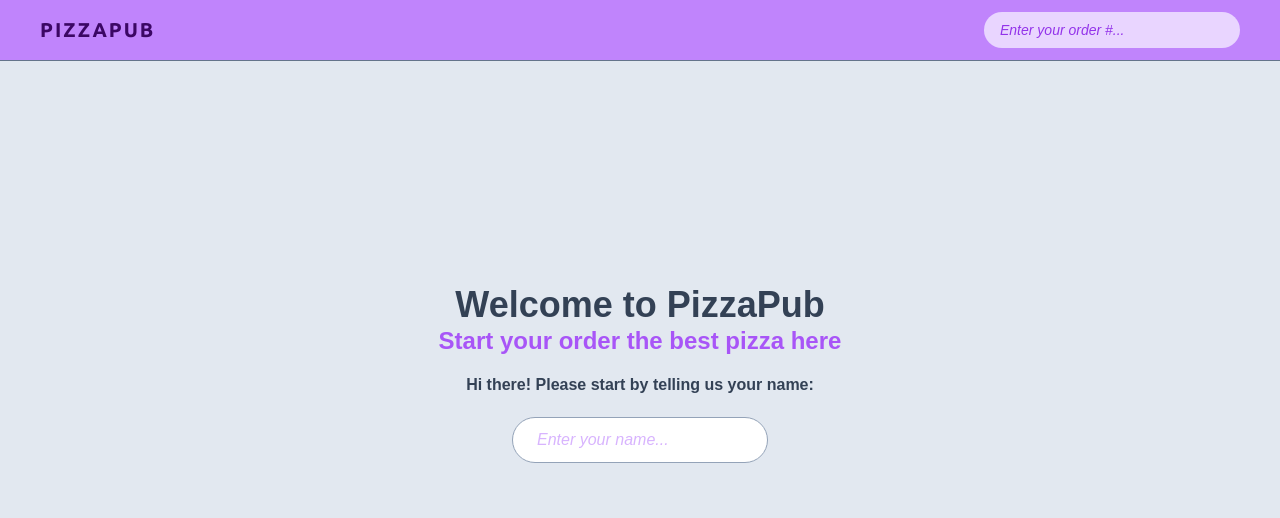
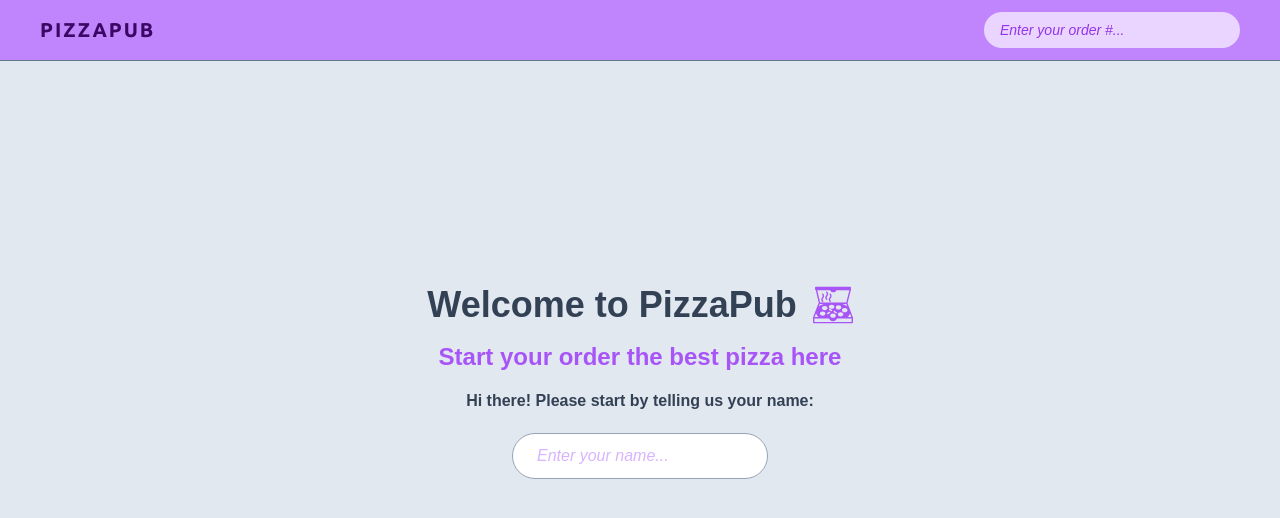
Before and after one commit to bakNa2t/pizzapub, a React (Vite) app: page / in a window 1280 px wide. Shown: the top 518 px of the page. Built offline with nearby package versions, Linux system fonts and the light colour scheme; a web font is replaced by a local one.

Commit message:
Added logo to MainPage

```diff
--- a/src/ui-blocks/MainPage.jsx
+++ b/src/ui-blocks/MainPage.jsx
@@ -4,13 +4,74 @@ import Button from "./Button";
 
 function MainPage() {
   const username = useSelector((state) => state.user.username);
+  const logo = (
+    <svg
+      fill="rgb(168,85,247)"
+      height="40px"
+      width="40px"
+      version="1.1"
+      xmlns="http://www.w3.org/2000/svg"
+      viewBox="0 0 58 58"
+    >
+      <g>
+        <path
+          d="M22.887,21.146c0,1.229,0.479,2.386,1.35,3.256c0.195,0.195,0.451,0.293,0.707,0.293c0.256,0,0.512-0.098,0.707-0.293
+   c0.391-0.391,0.391-1.023,0-1.414c-0.492-0.492-0.764-1.146-0.764-1.842s0.271-1.35,0.764-1.842c1.795-1.795,1.795-4.717,0-6.512
+   c-0.391-0.391-1.023-0.391-1.414,0s-0.391,1.023,0,1.414c1.015,1.016,1.015,2.668,0,3.684
+   C23.366,18.761,22.887,19.917,22.887,21.146z"
+        />
+        <path
+          d="M12,21.146c0,1.229,0.479,2.386,1.35,3.256c0.195,0.195,0.451,0.293,0.707,0.293c0.256,0,0.512-0.098,0.707-0.293
+   c0.391-0.391,0.391-1.023,0-1.414C14.271,22.496,14,21.842,14,21.146s0.271-1.35,0.764-1.842c1.795-1.795,1.795-4.717,0-6.512
+   c-0.391-0.391-1.023-0.391-1.414,0s-0.391,1.023,0,1.414c1.015,1.016,1.015,2.668,0,3.684C12.479,18.761,12,19.917,12,21.146z"
+        />
+        <path
+          d="M17.887,18.146c0,1.229,0.479,2.386,1.35,3.256c0.195,0.195,0.451,0.293,0.707,0.293c0.256,0,0.512-0.098,0.707-0.293
+   c0.391-0.391,0.391-1.023,0-1.414c-0.492-0.492-0.764-1.146-0.764-1.842s0.271-1.35,0.764-1.842c1.795-1.795,1.795-4.717,0-6.512
+   c-0.391-0.391-1.023-0.391-1.414,0s-0.391,1.023,0,1.414c1.015,1.016,1.015,2.668,0,3.684
+   C18.366,15.761,17.887,16.917,17.887,18.146z"
+        />
+        <path
+          d="M57.846,47.093c0.013-0.159,0.011-0.319-0.027-0.479l-7.754-19.972l4.906-19.903c0.008-0.034-0.003-0.068,0.002-0.102
+   C54.979,6.591,55,6.549,55,6.5v-3c0-0.553-0.447-1-1-1H4c-0.552,0-1,0.447-1,1v3c0,0.553,0.448,1,1,1h0.149l4.197,18.466
+   c-0.174,0.176-0.32,0.382-0.394,0.632l-7.73,19.884l-0.041,0.133c-0.044,0.187-0.044,0.374-0.019,0.558
+   C0.068,47.348,0,47.54,0,47.753v6.158C0,54.787,0.713,55.5,1.589,55.5h54.822c0.876,0,1.589-0.713,1.589-1.589v-6.283
+   C58,47.431,57.936,47.255,57.846,47.093z M9.747,27.5h5.761c-2.833,0.928-5.264,2.145-7.152,3.579L9.747,27.5z M49.644,31.078
+   c-1.888-1.434-4.319-2.65-7.152-3.578h5.761L49.644,31.078z M20.332,41.294c0.15-0.716,0.771-1.215,1.471-1.243
+   c0.257-0.525,0.792-0.867,1.378-0.878c0.223-0.319,0.621-0.492,1.025-0.405c0.541,0.113,0.887,0.644,0.773,1.185
+   c-0.15,0.716-0.771,1.215-1.471,1.243c-0.257,0.525-0.792,0.867-1.378,0.878c-0.185,0.264-0.489,0.427-0.818,0.427
+   c-0.068,0-0.137-0.007-0.207-0.021C20.564,42.365,20.218,41.835,20.332,41.294z M17,36.5c-2.243,0-4-1.317-4-3s1.757-3,4-3
+   s4,1.317,4,3S19.243,36.5,17,36.5z M27,34.5c-2.243,0-4-1.317-4-3s1.757-3,4-3s4,1.317,4,3S29.243,34.5,27,34.5z M27.29,38
+   c-0.15,0.046-0.303,0.068-0.456,0.068c-0.255,0-0.507-0.063-0.739-0.188c-0.253-0.136-0.459-0.334-0.603-0.574
+   c-0.275,0.004-0.558-0.05-0.811-0.186c-0.263-0.141-0.476-0.35-0.62-0.603c-0.386-0.043-0.728-0.31-0.847-0.705
+   c-0.16-0.528,0.139-1.086,0.667-1.246c0.4-0.123,0.825-0.079,1.195,0.119c0.253,0.136,0.46,0.334,0.604,0.574
+   c0.592,0.001,1.14,0.28,1.431,0.788c0.386,0.043,0.728,0.31,0.847,0.705C28.117,37.282,27.818,37.84,27.29,38z M25,44.5
+   c0-1.683,1.757-3,4-3s4,1.317,4,3s-1.757,3-4,3S25,46.183,25,44.5z M34.049,41c-0.15,0.046-0.303,0.068-0.456,0.068
+   c-0.255,0-0.507-0.063-0.739-0.188c-0.253-0.136-0.459-0.334-0.603-0.574c-0.276,0.004-0.558-0.05-0.811-0.186
+   c-0.263-0.141-0.476-0.35-0.62-0.603c-0.386-0.043-0.728-0.31-0.847-0.705c-0.16-0.528,0.139-1.086,0.667-1.246
+   c0.399-0.124,0.825-0.08,1.195,0.119c0.253,0.136,0.46,0.334,0.604,0.574c0.584,0.01,1.14,0.28,1.431,0.788
+   c0.386,0.043,0.728,0.31,0.847,0.705C34.876,40.282,34.578,40.84,34.049,41z M33,32.5c0-1.683,1.757-3,4-3s4,1.317,4,3
+   s-1.757,3-4,3S33,34.183,33,32.5z M40,39.5c2.243,0,4,1.317,4,3s-1.757,3-4,3s-4-1.317-4-3S37.757,39.5,40,39.5z M42,36.5
+   c0-1.683,1.757-3,4-3s4,1.317,4,3s-1.757,3-4,3S42,38.183,42,36.5z M14,38.5c2.243,0,4,1.317,4,3s-1.757,3-4,3s-4-1.317-4-3
+   S11.757,38.5,14,38.5z M53.557,41.144l2.082,5.356h-5.302C51.909,44.9,53,42.962,53.557,41.144z M25.043,7.5
+   c0.303,1.718,2.152,3,4.457,3s4.153-1.282,4.457-3h18.767l-4.437,18H10.292L6.2,7.5H25.043z M4.443,41.143
+   C5,42.962,6.091,44.9,7.664,46.5H2.361L4.443,41.143z M56,53.5H2v-5h8.208h13.032c0.709,2.37,3.032,4,5.761,4
+   c2.729,0,5.052-1.63,5.761-4h13.032H56V53.5z"
+        />
+      </g>
+    </svg>
+  );
 
   return (
     <div className="xl:my-66 my-20 px-5 text-center sm:my-40 lg:my-56 2xl:my-[28rem]">
-      <h1 className=" text-center text-2xl font-semibold text-slate-700 md:text-4xl">
-        Welcome to PizzaPub
-      </h1>
-      <p className="mb-4 text-center text-xl font-semibold text-purple-500 md:text-2xl">
+      <div className="mx-auto my-0 flex w-fit items-center gap-4">
+        <h1 className="text-center text-2xl font-semibold text-slate-700 md:text-4xl">
+          Welcome to PizzaPub
+        </h1>
+        <span>{logo}</span>
+      </div>
+
+      <p className="my-4 text-center text-xl font-semibold text-purple-500 md:text-2xl">
         Start your order the best pizza here
       </p>
       {username === "" ? (
```
Also changed, not shown: public/icon.svg.
